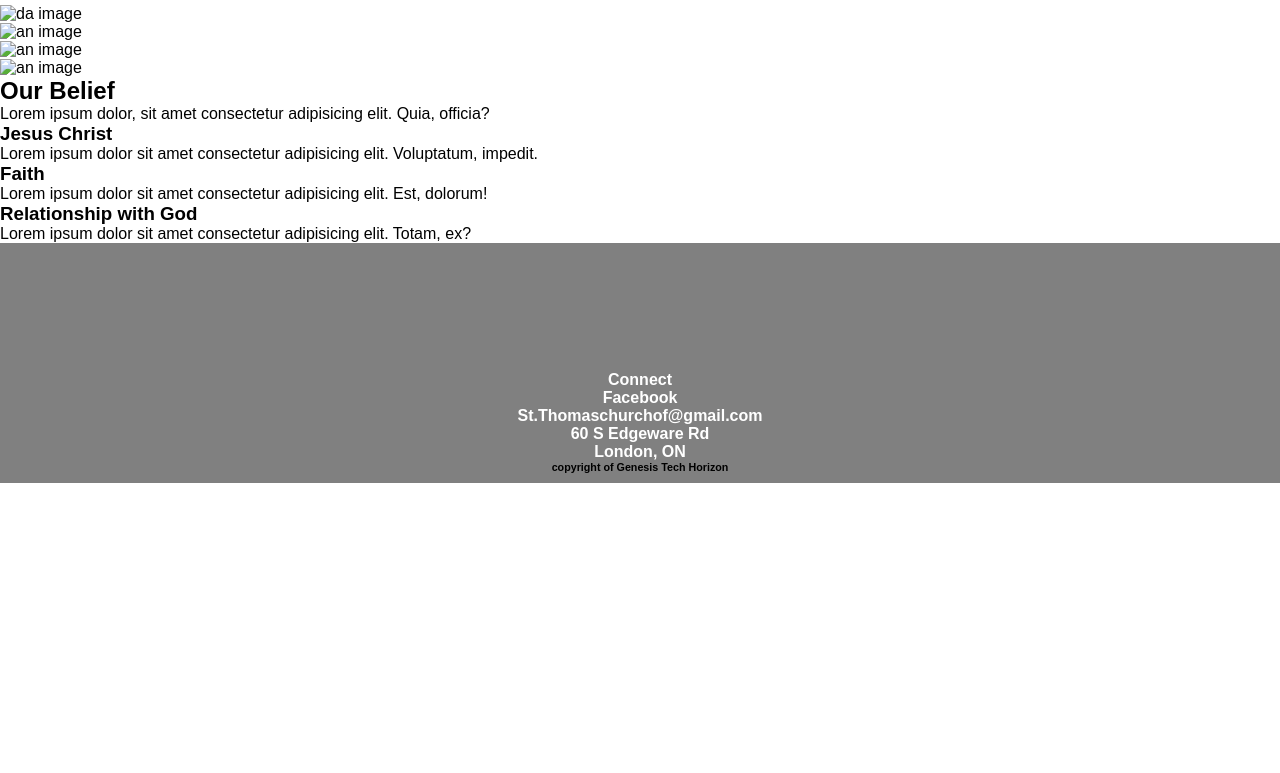
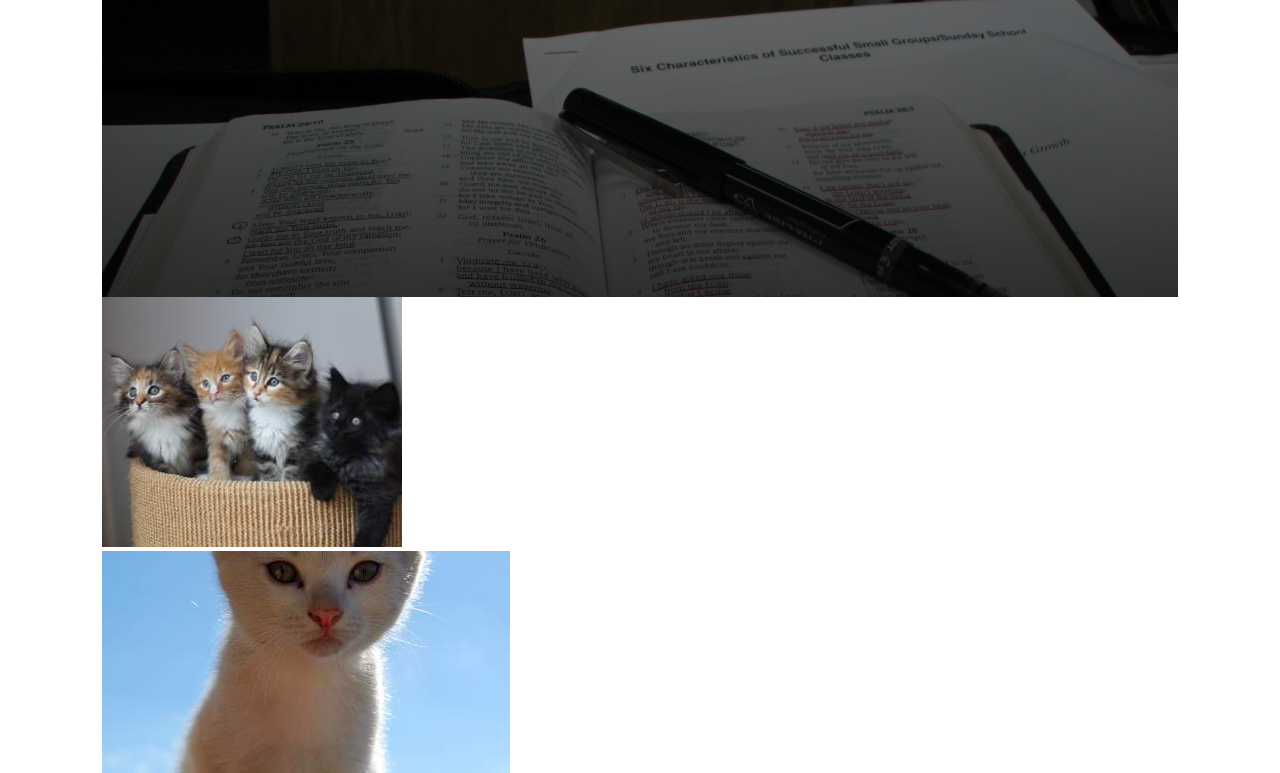
Before and after one commit to CreativeCleverCarlos/St-Thomas-initializing, a plain HTML site: page Aboutus.html in a window 1280 px wide. Shown: the part 107-880 px from the top of the page. Before the commit the page ends 800 px from the top, so only its background shows below. Drawn offline with Linux system fonts and the light colour scheme.

Commit message:
aboutus update

```diff
--- a/Aboutus.html
+++ b/Aboutus.html
@@ -22,23 +22,22 @@
     </header>
     <section class="above_main_picture">
         <h1 class="title"> About Us </h1>
-        <img src="#" alt="da image">
 
     </section>
-    <main>
-        <section class="side_pictures_container">
+    <main class="below_main_picture" class="grid_container">
+        <section class="side_pictures_container" >
             <!--The pictures that will be in a container on the right on side will be placed here-->
             <div class="side_picture">
-                <img src="#" alt="an image">
+                <img src="photos/250.jpg" alt="an image">
             </div>
             <div class="side_picture">
-                <img src="#" alt="an image">
+                <img src="photos/287.jpg" alt="an image">
             </div>
             <div class="side_picture">
-                <img src="#" alt="an image">
+                <img src="photos/300 (1).jpg" alt="an image">
             </div>
         </section>
-        <section class="about_us_text">
+        <section class="about_us_text_container">
             <!--This will hold all necessary text for the page-->
             <div class="text_container">
                 <h2>Our Belief</h2>
--- a/css/style.css
+++ b/css/style.css
@@ -139,3 +139,37 @@ a:hover{
 
 
 /*******************************About Us Page ************************************/
+
+.about_us .title{
+    color: white;
+}
+
+.about_us .above_main_picture{
+    width: 84%;
+    min-height: 40vh;
+    margin-left: auto;
+    margin-right: auto;
+    background-image: linear-gradient(to bottom, rgba(0, 0, 0, 0.4), rgba(0, 0, 0, 0.73)),
+    url("../photos/bible_picture.jpg");
+    background-repeat: no-repeat;
+    -webkit-background-size: cover;
+    -moz-background-size: cover;
+    -o-background-size: cover;
+    background-size: cover;
+}
+
+.about_us .below_main_picture{
+    display: grid;
+    width: 84%;
+    margin-left: auto;
+    margin-right: auto;
+
+}
+
+.about_us .grid_container{
+    /**Going with float to seperate the text and the images to keep them within the same line**/
+    display: grid;
+    grid-template-columns: 50% 1fr;
+
+
+}
```
Also changed, not shown: index.html (+1 -0 lines), photos/250.jpg (added), photos/287.jpg (added), photos/300 (1).jpg (added).
